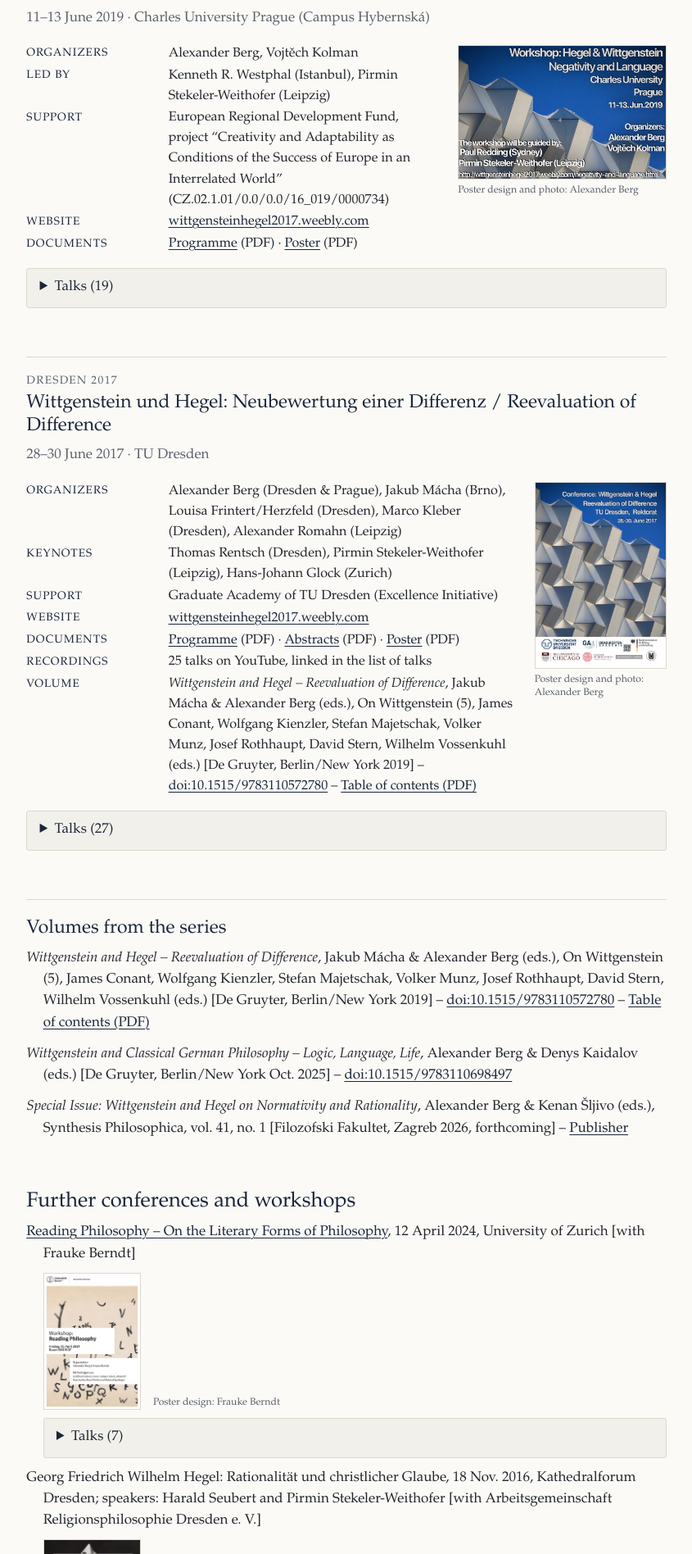
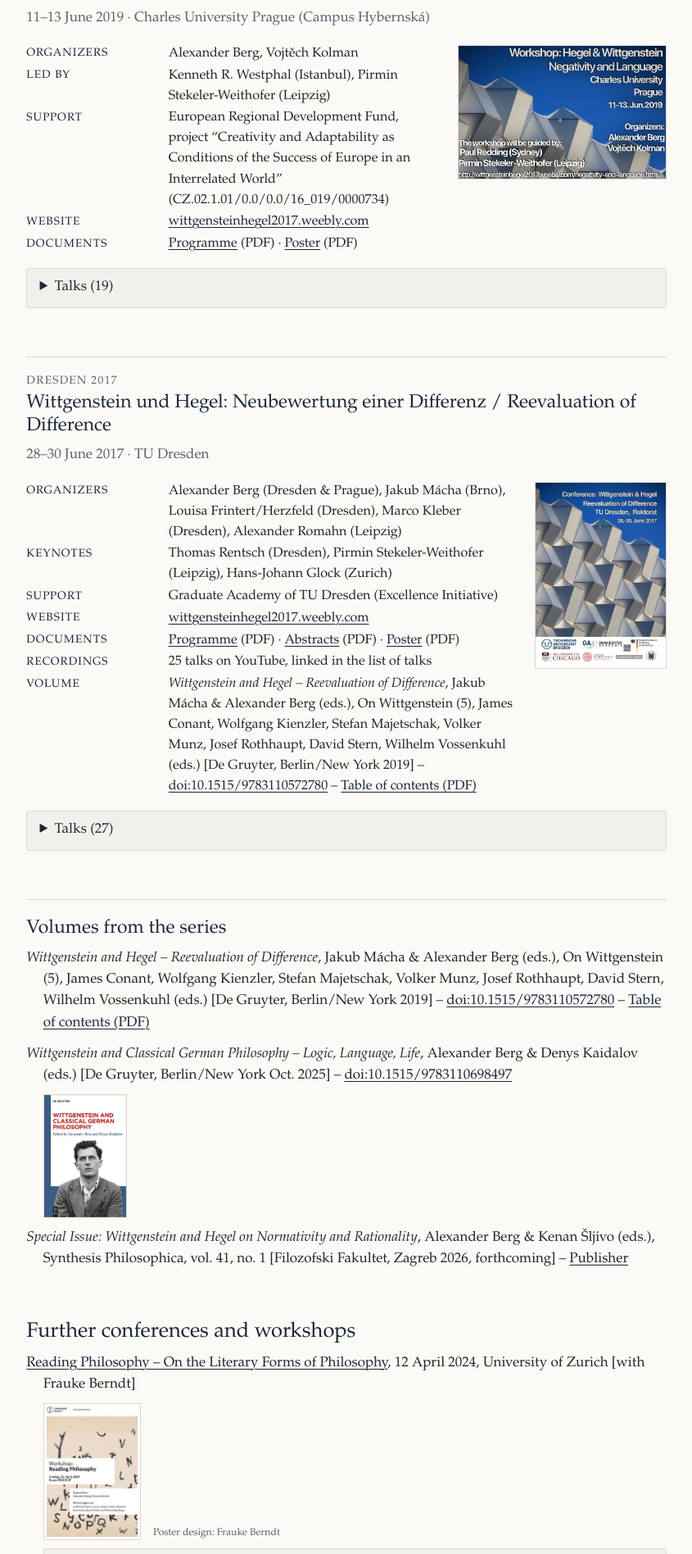
Before and after one commit to dralexanderberg/website, a Jekyll site: the page built from conferences/index.html, in a window 1280 px wide. Shown: the part 3041-4937 px from the top of the page at 82% size, without its empty margins (68-913 px from the left). Built offline with Jekyll 4.4.1, drawn with Linux system fonts in a browser that asks for light colours.

Commit message:
Book covers; no credit lines for Alexander Berg's own designs
- Covers of "Wittgensteins Hegel" and "Wittgenstein and Classical German
  Philosophy" (300 px, in images/covers/) under the entries on the pages
  Publications and Research and in the list of volumes on Conferences;
  each links to the book's publisher page or DOI.
- New include pub-cover.html (fields cover and cover_height in
  publications.yml); covers are not printed.
- Dresden 2017 and Prague 2019: the posters no longer carry a credit; only
  designs by others are named (Bruna Picas, Frauke Berndt, the 2016 photo).
- README and the comments in the data files describe the fields.

Co-Authored-By: Claude Opus 5.5 <noreply@anthropic.com>
Claude-Session: https://claude.ai/code/session_01DaTNutaFvg9aFZdq3qhdu7

```diff
--- a/_data/conferences.yml
+++ b/_data/conferences.yml
@@ -23,8 +23,8 @@
 # and the PDF under "files:" with the label "Poster".
 #   poster: /images/posters/city-year.jpg
 #   poster_height: 309                   # only for a landscape poster (height of the preview)
-#   poster_by: Name                      # designer, shown under the poster (leave out if unknown)
-#   poster_photo: Name                   # optional: photographer
+#   poster_by: Name                      # designer, shown under the poster – only if someone else designed it
+#   poster_photo: Name                   # optional: photographer, likewise only if someone else
 #   poster_note: Text                    # optional: a sentence before the credit
 # The same fields also work for an entry under "further".
 
@@ -376,8 +376,6 @@ series:
   url: https://wittgensteinhegel2017.weebly.com/negativity-and-language.html
   poster: /images/posters/prague-2019.jpg
   poster_height: 309
-  poster_by: Alexander Berg
-  poster_photo: Alexander Berg
   talks:
     - day: Tuesday, 11 June 2019
     - speaker: Jakub Mácha
@@ -442,8 +440,6 @@ series:
     - label: Poster
       file: /files/conferences/poster_wh_dresden_2017.pdf
   poster: /images/posters/dresden-2017.jpg
-  poster_by: Alexander Berg
-  poster_photo: Alexander Berg
   volume: wittgenstein-hegel-reevaluation
   talks:
     - speaker: Thomas Rentsch (Dresden)
--- a/_data/publications.yml
+++ b/_data/publications.yml
@@ -19,6 +19,8 @@
 #   note: any additional remark
 #   isbn: "3689110300"             # optional
 #   url: https://doi.org/…         # publisher page or DOI, never Amazon
+#   cover: /images/covers/name.jpg # optional: book cover, 300 px wide, in images/covers/
+#   cover_height: 450              # height of that image in px
 #   reviews:                       # optional: reviews of this book
 #     - Reviewer (University), Journal 12 (1), 2027, pp. 1–5.
 #
@@ -51,6 +53,8 @@
   date: 2021
   note: with the support of the VG Wort Science Promotion Fund
   url: https://brill.com/display/title/54766
+  cover: /images/covers/wittgensteins-hegel.jpg
+  cover_height: 449
   reviews:
     - Peter Eschweiler, Bibliographie zur Symbolik, Ikonographie und Mythologie 54/2021, pp. 22–23.
 
@@ -81,6 +85,8 @@
   publisher: De Gruyter, Berlin/New York
   date: Oct. 2025
   url: https://doi.org/10.1515/9783110698497
+  cover: /images/covers/wittgenstein-classical-german-philosophy.jpg
+  cover_height: 446
 
 - id: wittgenstein-hegel-reevaluation
   type: edited
--- /dev/null
+++ b/_includes/pub-cover.html
@@ -0,0 +1,5 @@
+{%- comment -%} Book cover under an entry from publications.yml (fields cover and cover_height). Usage: include pub-cover.html pub=p {%- endcomment -%}
+{%- assign p = include.pub -%}
+{%- if p.cover %}
+<figure class="pub-cover">{% if p.url %}<a href="{{ p.url }}">{% endif %}<img src="{{ p.cover | relative_url }}" width="300" height="{{ p.cover_height | default: 450 }}" loading="lazy" alt="Cover of {{ p.title }}">{% if p.url %}</a>{% endif %}</figure>
+{%- endif %}
--- a/assets/css/main.css
+++ b/assets/css/main.css
@@ -202,6 +202,11 @@ details.talks li { margin: 0 0 0.5rem; }
 .biblio .conf-poster figcaption { max-width: 20rem; margin: 0; }
 .biblio details.talks { text-indent: 0; margin: 0.5rem 0 0.4rem; }
 .biblio details.talks li { padding-left: 0; text-indent: 0; }
+
+/* Book covers under a bibliographic entry */
+.pub-cover { margin: 0.5rem 0 0.3rem; width: 6rem; text-indent: 0; }
+.pub-cover img { display: block; width: 100%; height: auto; border: 1px solid var(--rule); }
+@media print { .pub-cover { display: none; } }
 details.talks { clear: both; }
 
 @media (min-width: 36rem) {
--- a/conferences/index.html
+++ b/conferences/index.html
@@ -69,7 +69,7 @@ structured_data: events-jsonld.html
   <h3 id="volumes-h">Volumes from the series</h3>
   <ul class="biblio">
   {%- for id in conf.volumes %}{% assign v = site.data.publications | where: "id", id | first %}
-    <li>{% include pub-cite.html pub=v %}</li>
+    <li>{% include pub-cite.html pub=v %}{% include pub-cover.html pub=v %}</li>
   {%- endfor %}
   </ul>
 </section>
--- a/publications/index.html
+++ b/publications/index.html
@@ -18,7 +18,7 @@ description: >-
   <h2 id="{{ g[1] }}">{{ g[2] }}</h2>
   <ul class="biblio">
   {%- for p in items %}
-    <li id="{{ p.id }}">{% include pub-cite.html pub=p %}</li>
+    <li id="{{ p.id }}">{% include pub-cite.html pub=p %}{% include pub-cover.html pub=p %}</li>
   {%- endfor %}
   </ul>
 </section>
--- a/research/index.html
+++ b/research/index.html
@@ -17,7 +17,7 @@ description: >-
   <h3>Selected publications</h3>
   <ul class="biblio">
     {%- for id in f.publications %}{% assign p = site.data.publications | where: "id", id | first %}{% if p %}
-    <li>{% include pub-cite.html pub=p %}</li>{% endif %}{% endfor %}
+    <li>{% include pub-cite.html pub=p %}{% include pub-cover.html pub=p %}</li>{% endif %}{% endfor %}
   </ul>
   {%- endif %}
   {%- if f.talks %}
```
Also changed, not shown: README.md, images/covers/wittgenstein-classical-german-philosophy.jpg (added), images/covers/wittgensteins-hegel.jpg (added).
